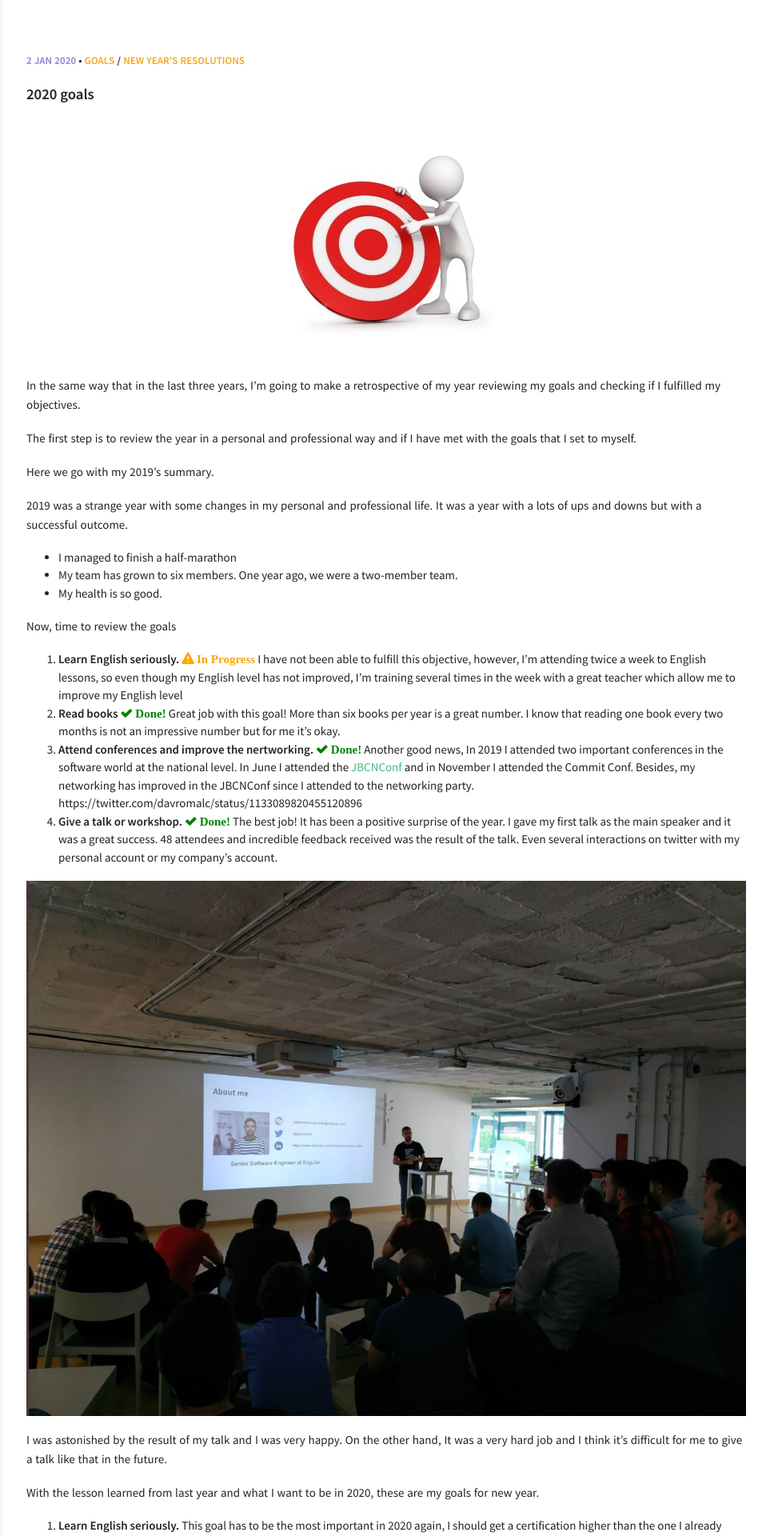
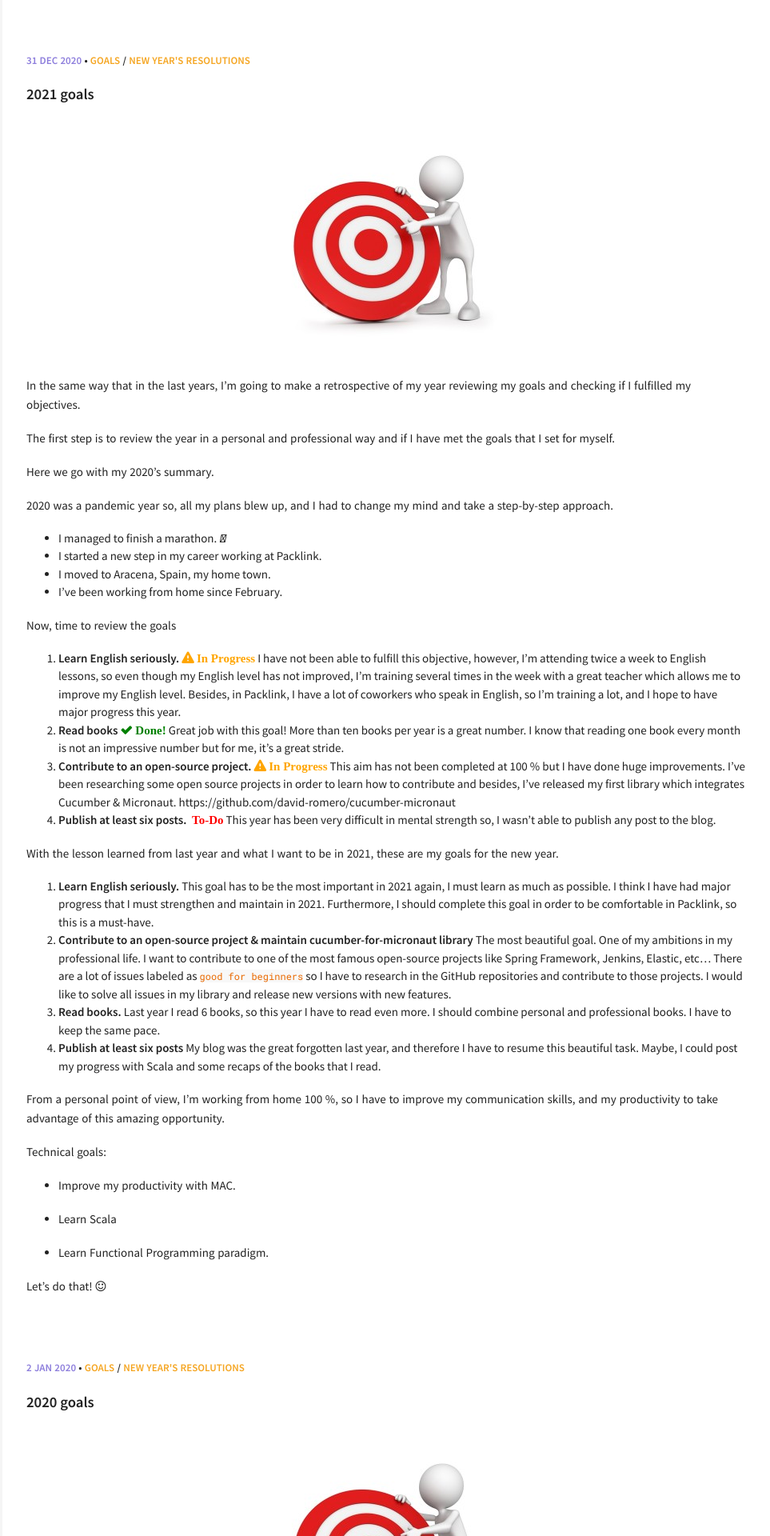
Before and after one commit to david-romero/david-romero.github.io, a Jekyll site: the page built from index.html, in a window 1280 px wide. Shown: the top 1920 px of the page at 80% size, without its empty margins (317-1280 px from the left). Built offline with Jekyll 4.4.1, drawn with Linux system fonts in a browser that asks for light colours; some of the changed text lies outside the part shown.

Commit message:
Added 2021 goals

```diff
--- a/_config.yml
+++ b/_config.yml
@@ -34,7 +34,7 @@ kramdown:
 #
 owner:
   name: David Romero
-  avatar: david-romero-avatar.jpg
+  avatar: avatar-github.jpg
   job: "Software Engineer"
   bio: "For several years I have a hard goal. I want to become a great software engineer, so I work hard developing quality
 software every day. Fan of new technologies. I will not stop until overcome my goals."
--- /dev/null
+++ b/_posts/2020-12-31-2021-goals.md
@@ -0,0 +1,48 @@
+---
+layout: post
+title:  "2021 goals"
+date:   2020-12-31 11:00:00
+categories: [goals,new Year's resolutions]
+comments: true
+---
+
+![Goals]({{ "/img/goals.jpg" | absolute_url }})
+
+In the same way that in the last years,  I'm going to make a retrospective of my year reviewing my goals and checking if I fulfilled my objectives.
+
+The first step is to review the year in a personal and professional way and if I have met the goals that I set for myself.
+
+Here we go with my 2020's summary.
+
+2020 was a pandemic year so, all my plans blew up, and I had to change my mind and take a step-by-step approach.
+
+- I managed to finish a marathon. <i class="fas fa-trophy">&nbsp;</i>
+- I started a new step in my career working at Packlink.
+- I moved to Aracena, Spain, my home town.
+- I've been working from home since February.
+
+Now, time to review the goals
+
+1. **Learn English seriously.** <i class="fa fa-warning" aria-hidden="true" title="In Progress" style="color: orange;font-weight: bold;">&nbsp;In Progress</i> I have not been able to fulfill this objective, however, I'm attending twice a week to English lessons, so even though my English level has not improved, I'm training several times in the week with a great teacher which allows me to improve my English level. Besides, in Packlink, I have a lot of coworkers who speak in English, so I'm training a lot, and I hope to have major progress this year.
+2. **Read books** <i class="fa fa-check" aria-hidden="true" title="Done" style="color: green;font-weight: bold;">&nbsp;Done!</i> Great job with this goal! More than ten books per year is a great number. I know that reading one book every month is not an impressive number but for me, it's a great stride.
+3. **Contribute to an open-source project.** <i class="fa fa-warning" aria-hidden="true" title="In Progress" style="color: orange;font-weight: bold;">&nbsp;In Progress</i>  This aim has not been completed at 100 % but I have done huge improvements. I've been researching some open source projects in order to learn how to contribute and besides, I've released my first library which integrates Cucumber & Micronaut. https://github.com/david-romero/cucumber-micronaut
+4. **Publish at least six posts.** <i class="fa fa-cross" aria-hidden="true" title="Failure" style="color: red;font-weight: bold;">&nbsp;To-Do</i> This year has been very difficult in mental strength so, I wasn't able to publish any post to the blog.
+
+With the lesson learned from last year and what I want to be in 2021, these are my goals for the new year.
+
+1. **Learn English seriously.** This goal has to be the most important in 2021 again, I must learn as much as possible. I think I have had major progress that I must strengthen and maintain in 2021. Furthermore, I should complete this goal in order to be comfortable in Packlink, so this is a must-have.
+2. **Contribute to an open-source project & maintain cucumber-for-micronaut library** The most beautiful goal. One of my ambitions in my professional life. I want to contribute to one of the most famous open-source projects like Spring Framework, Jenkins, Elastic, etc... There are a lot of issues labeled as `good for beginners` so I have to research in the GitHub repositories and contribute to those projects. I would like to solve all issues in my library and release new versions with new features.
+3. **Read books.** Last year I read 6 books, so this year I have to read even more. I should combine personal and professional books. I have to keep the same pace.
+4. **Publish at least six posts** My blog was the great forgotten last year, and therefore I have to resume this beautiful task. Maybe, I could post my progress with Scala and some recaps of the books that I read.
+
+From a personal point of view, I'm working from home 100 %, so I have to improve my communication skills, and my productivity to take advantage of this amazing opportunity.
+
+Technical goals:
+
+- Improve my productivity with MAC.
+
+- Learn Scala
+
+- Learn Functional Programming paradigm.
+
+Let's do that!  <i class="fa fa-smile-o" aria-hidden="true"></i>
```
